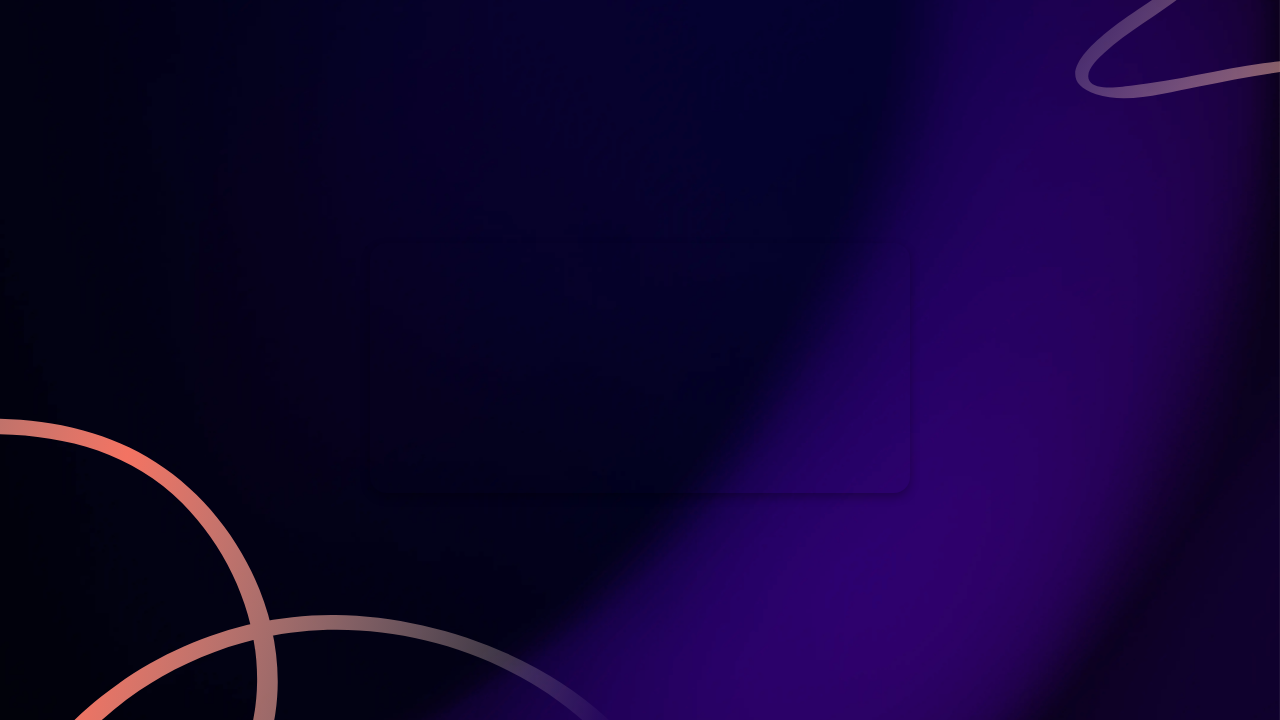
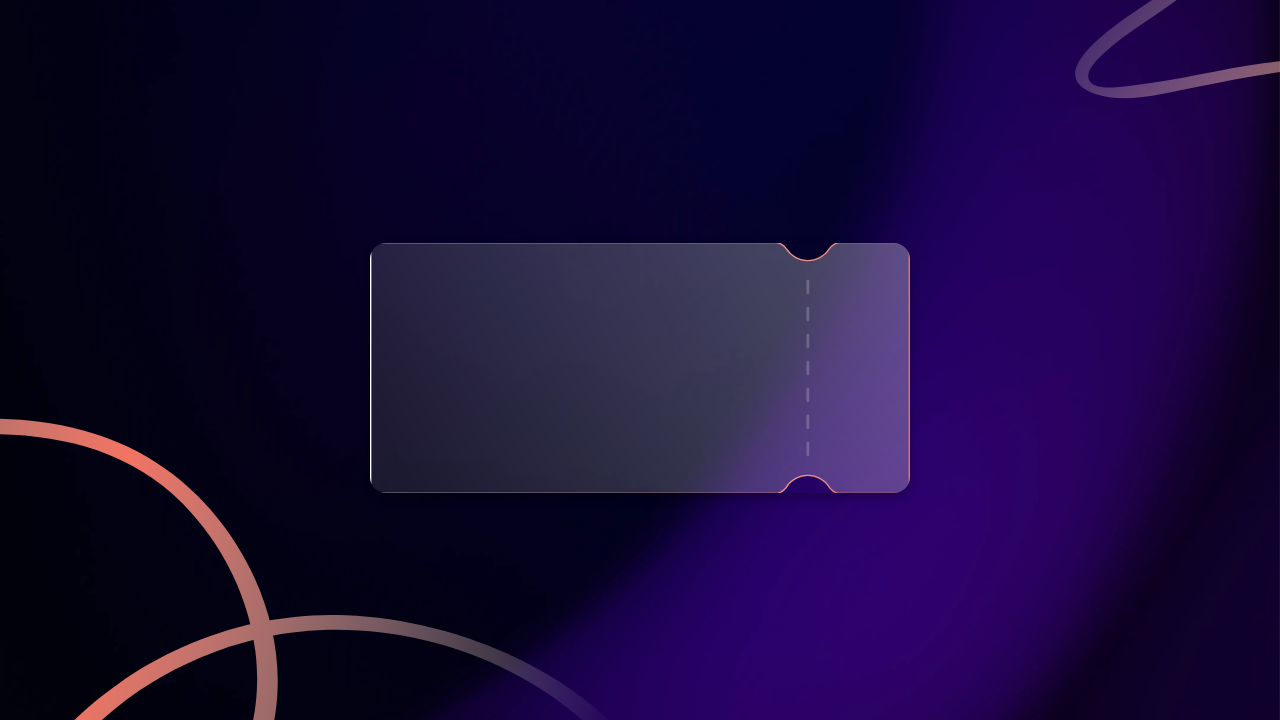
Before and after one commit to Rsubhamsharma/Ticket-generator, a website: page ticket.html in a window 1280 px wide. Shown: the part 80-800 px from the top of the page. Drawn offline with Linux system fonts and the light colour scheme; the site is published under a folder, as on GitHub Pages, so addresses that start at the root find nothing.

Commit message:
changed some paths and errors

```diff
--- a/ticket.css
+++ b/ticket.css
@@ -5,11 +5,11 @@
 }
 body{position: relative;
     font-family: "Segoe UI Emoji", sans-serif;
-    background-image: url('assets/images/pattern-squiggly-line-bottom-desktop.svg'),url('assets/images/pattern-squiggly-line-top.svg'), url('assets/images/background-desktop.png');
+    background-image: url('assets/images/pattern-squiggly-line-bottom-desktop.svg'), url('assets/images/pattern-squiggly-line-top.svg'), url('assets/images/background-desktop.png');
 
-    background-size: 50%, 30%,cover;
-    background-repeat: no-repeat, no-repeat,no-repeat;
-    background-position: bottom left,top right,center;
+    background-size: 50%, 30%, cover;
+    background-repeat: no-repeat, no-repeat, no-repeat;
+    background-position: bottom left, top right, center;
     color: white;
     min-height: 100vh;
 
@@ -43,7 +43,7 @@ body{position: relative;
 
         width: 540px;
         height: 250px; /* Bigger for laptop screens */
-        background-image: url('/assets/images/pattern-ticket.svg');
+        background-image: url('assets/images/pattern-ticket.svg');
         background-size: cover;
         background-repeat: no-repeat;
         background-position: center;
```
